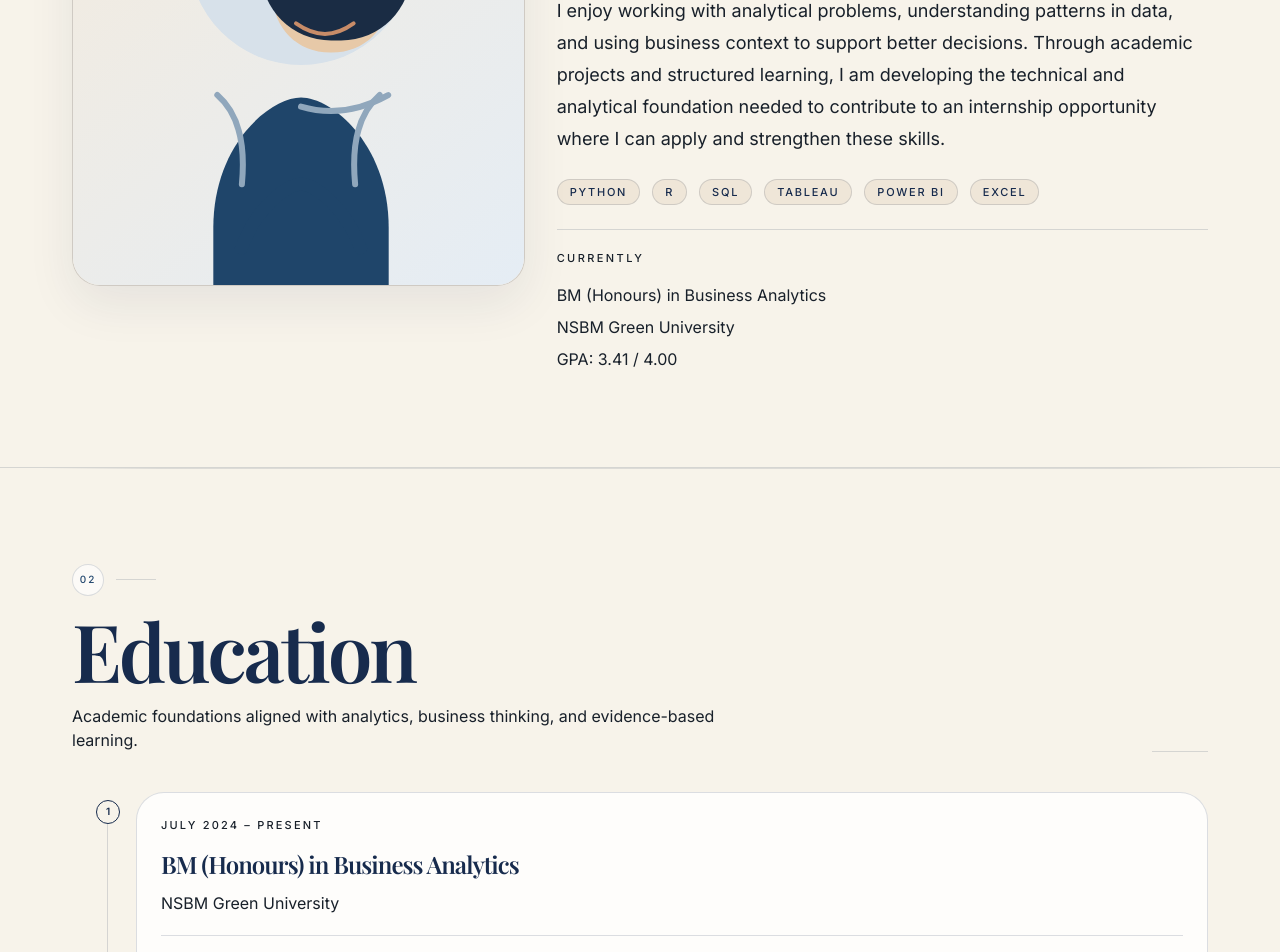
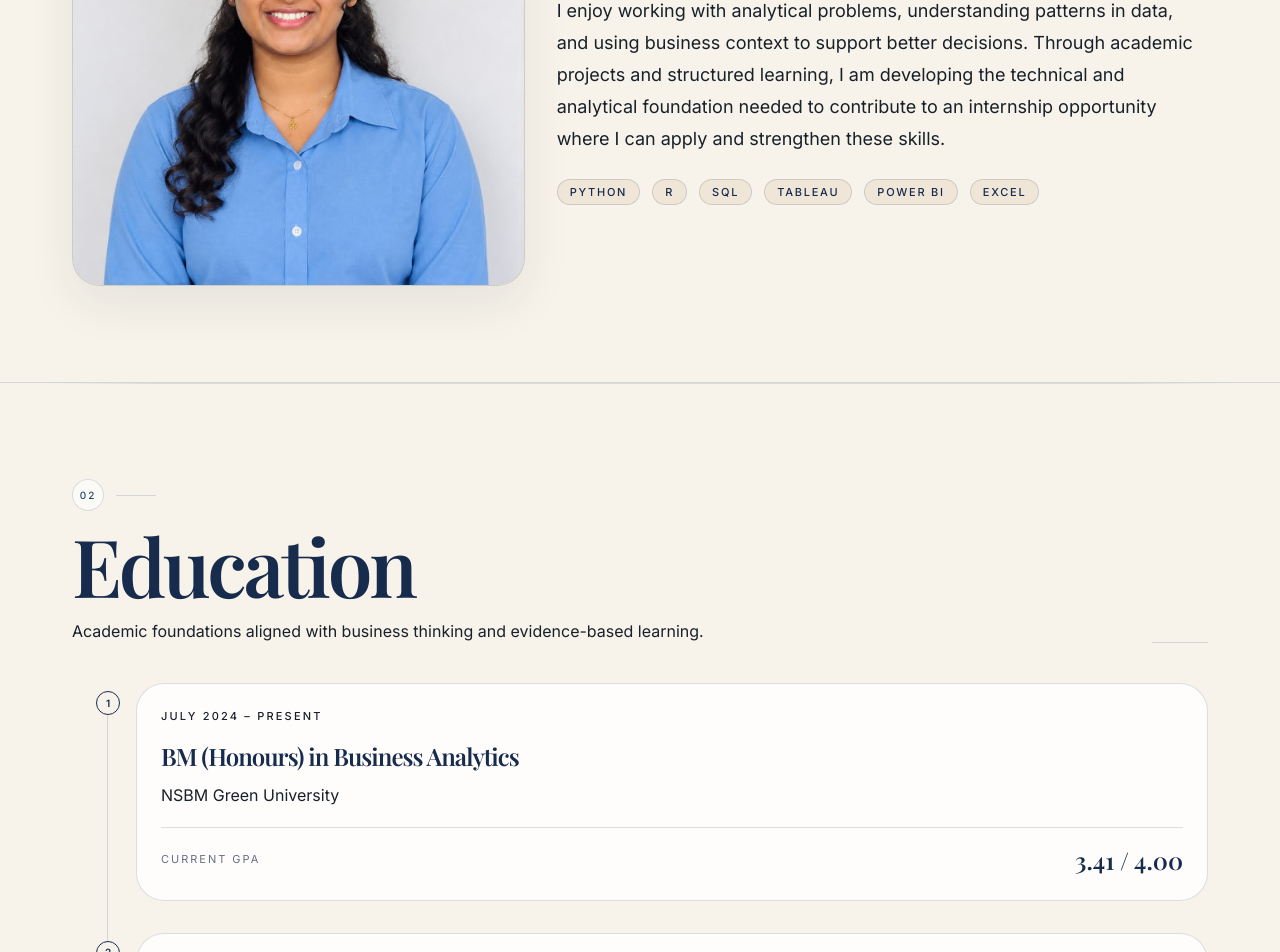
Before and after one commit to KAXUN01/Portfolio-Hansi, a Next.js app: page / in a window 1280 px wide. Shown: the part 1395-2347 px from the top of the page. Built offline with nearby package versions, Linux system fonts and the light colour scheme.

Commit message:
Implement code changes to enhance functionality and improve performance

```diff
--- a/src/components/about/About.tsx
+++ b/src/components/about/About.tsx
@@ -59,16 +59,7 @@ export default function About() {
             <Badge>Excel</Badge>
           </div>
 
-          <div className="border-t border-[var(--color-line)] pt-5">
-            <p className="text-[11px] font-medium uppercase tracking-[0.22em] text-[var(--color-navy-500)]">
-              Currently
-            </p>
-            <div className="mt-4 space-y-2 text-base text-[var(--color-charcoal)]">
-              <p>{currentStudy.degree}</p>
-              <p>{currentStudy.institution}</p>
-              <p>GPA: {currentStudy.gpa}</p>
-            </div>
-          </div>
+
         </div>
       </div>
     </SectionWrapper>
--- a/src/components/education/Education.tsx
+++ b/src/components/education/Education.tsx
@@ -6,7 +6,7 @@ import SectionWrapper from '../layout/SectionWrapper'
 export default function Education() {
   return (
     <SectionWrapper id="education" className="bg-[var(--color-ivory-50)]">
-      <SectionHeading number={2} title="Education" subtitle="Academic foundations aligned with analytics, business thinking, and evidence-based learning." />
+      <SectionHeading number={2} title="Education" subtitle="Academic foundations aligned with business thinking and evidence-based learning." />
 
       <div className="relative mt-10 ml-0 md:ml-6">
         <div className="absolute left-[11px] top-4 bottom-4 w-px bg-[var(--color-line)]" />
--- a/src/lib/images.ts
+++ b/src/lib/images.ts
@@ -17,8 +17,8 @@ export const portfolioImages = {
     objectPosition: 'center center'
   },
   about: {
-    src: '/images/profile-placeholder.svg',
-    alt: 'Abstract portrait placeholder for the about section',
+    src: '/images/about-portrait.jpg',
+    alt: 'Portrait of Hansi Thennakoon for the about section',
     width: 900,
     height: 1100,
     priority: true,
```
Also changed, not shown: public/images/about-portrait.jpg (renamed from public/images/profile.jpg).
